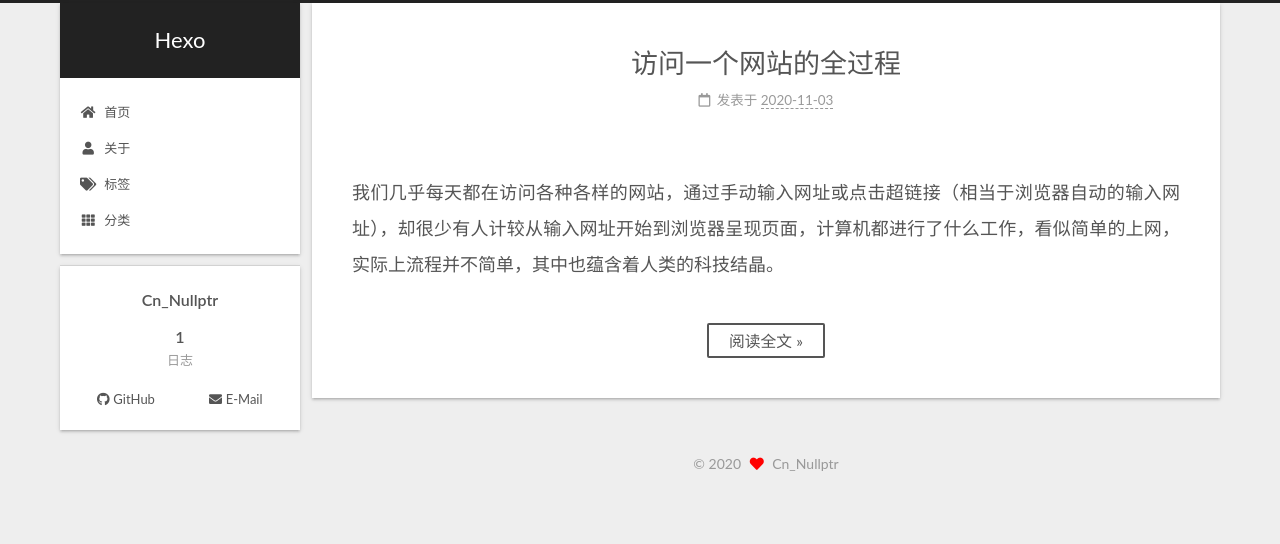
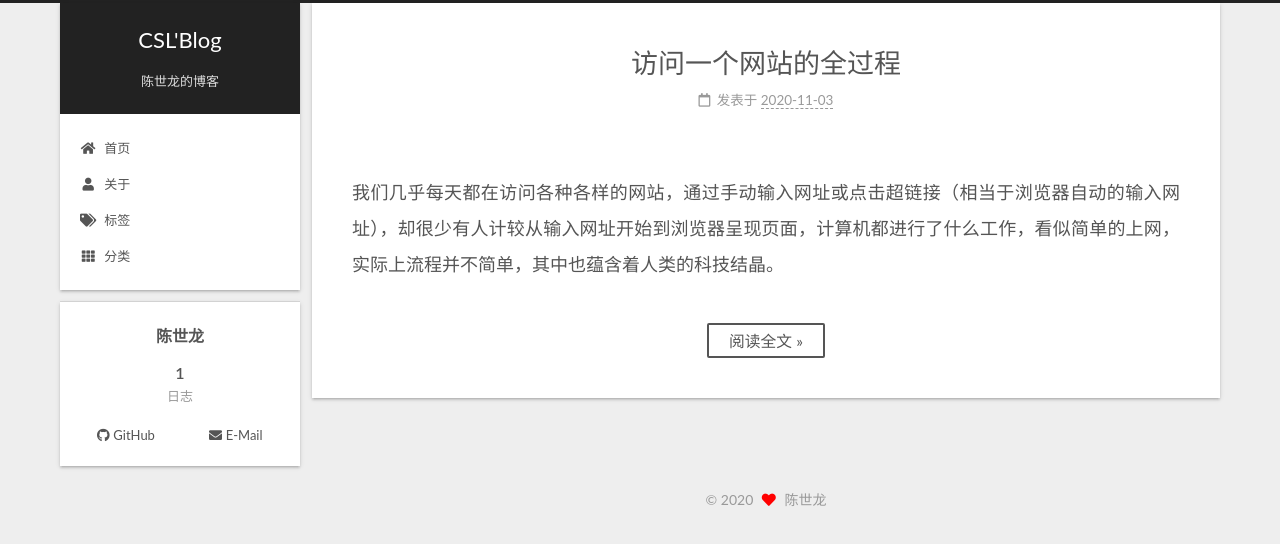
Before and after one commit to CnMarijuana/cnmarijuana.github.io, a plain HTML site: page index.html in a window 1280 px wide. Drawn offline with nearby package versions, Linux system fonts and the light colour scheme; files that its build step writes are made by us from their sources; files whose address does not match are found by name.

Commit message:
Site updated: 2020-11-04 00:32:46

```diff
--- a/index.html
+++ b/index.html
@@ -25,11 +25,11 @@
   </script>
 
   <meta property="og:type" content="website">
-<meta property="og:title" content="Hexo">
+<meta property="og:title" content="CSL&#39;Blog">
 <meta property="og:url" content="https://justcsl.gitee.io/blog/index.html">
-<meta property="og:site_name" content="Hexo">
+<meta property="og:site_name" content="CSL&#39;Blog">
 <meta property="og:locale" content="zh_CN">
-<meta property="article:author" content="Cn_Nullptr">
+<meta property="article:author" content="陈世龙">
 <meta name="twitter:card" content="summary">
 
 
@@ -46,7 +46,7 @@
   };
 </script>
 
-  <title>Hexo</title>
+  <title>CSL'Blog</title>
 
 
 
@@ -109,9 +109,10 @@
 
     <a href="/blog/" class="brand" rel="start">
       <i class="logo-line"></i>
-      <h1 class="site-title">Hexo</h1>
+      <h1 class="site-title">CSL'Blog</h1>
       <i class="logo-line"></i>
     </a>
+      <p class="site-subtitle" itemprop="description">陈世龙的博客</p>
   </div>
 
   <div class="site-nav-right">
@@ -179,7 +180,7 @@
 
         <section class="site-overview-wrap sidebar-panel">
           <div class="site-author site-overview-item animated" itemprop="author" itemscope itemtype="http://schema.org/Person">
-  <p class="site-author-name" itemprop="name">Cn_Nullptr</p>
+  <p class="site-author-name" itemprop="name">陈世龙</p>
   <div class="site-description" itemprop="description"></div>
 </div>
 <div class="site-state-wrap site-overview-item animated">
@@ -240,12 +241,12 @@
 
     <span hidden itemprop="author" itemscope itemtype="http://schema.org/Person">
       <meta itemprop="image" content="/blog/images/avatar.gif">
-      <meta itemprop="name" content="Cn_Nullptr">
+      <meta itemprop="name" content="陈世龙">
       <meta itemprop="description" content="">
     </span>
 
     <span hidden itemprop="publisher" itemscope itemtype="http://schema.org/Organization">
-      <meta itemprop="name" content="Hexo">
+      <meta itemprop="name" content="CSL'Blog">
     </span>
       <header class="post-header">
         <h2 class="post-title" itemprop="name headline">
@@ -346,7 +347,7 @@
   <span class="with-love">
     <i class="fa fa-heart"></i>
   </span>
-  <span class="author" itemprop="copyrightHolder">Cn_Nullptr</span>
+  <span class="author" itemprop="copyrightHolder">陈世龙</span>
 </div>
 
     </div>
```
Also changed, not shown: 2020/1103/访问一个网站的全过程/index.html (+10 -9 lines), archives/2020/11/index.html (+8 -7 lines), archives/2020/index.html (+8 -7 lines), archives/index.html (+8 -7 lines), 1 other file.
